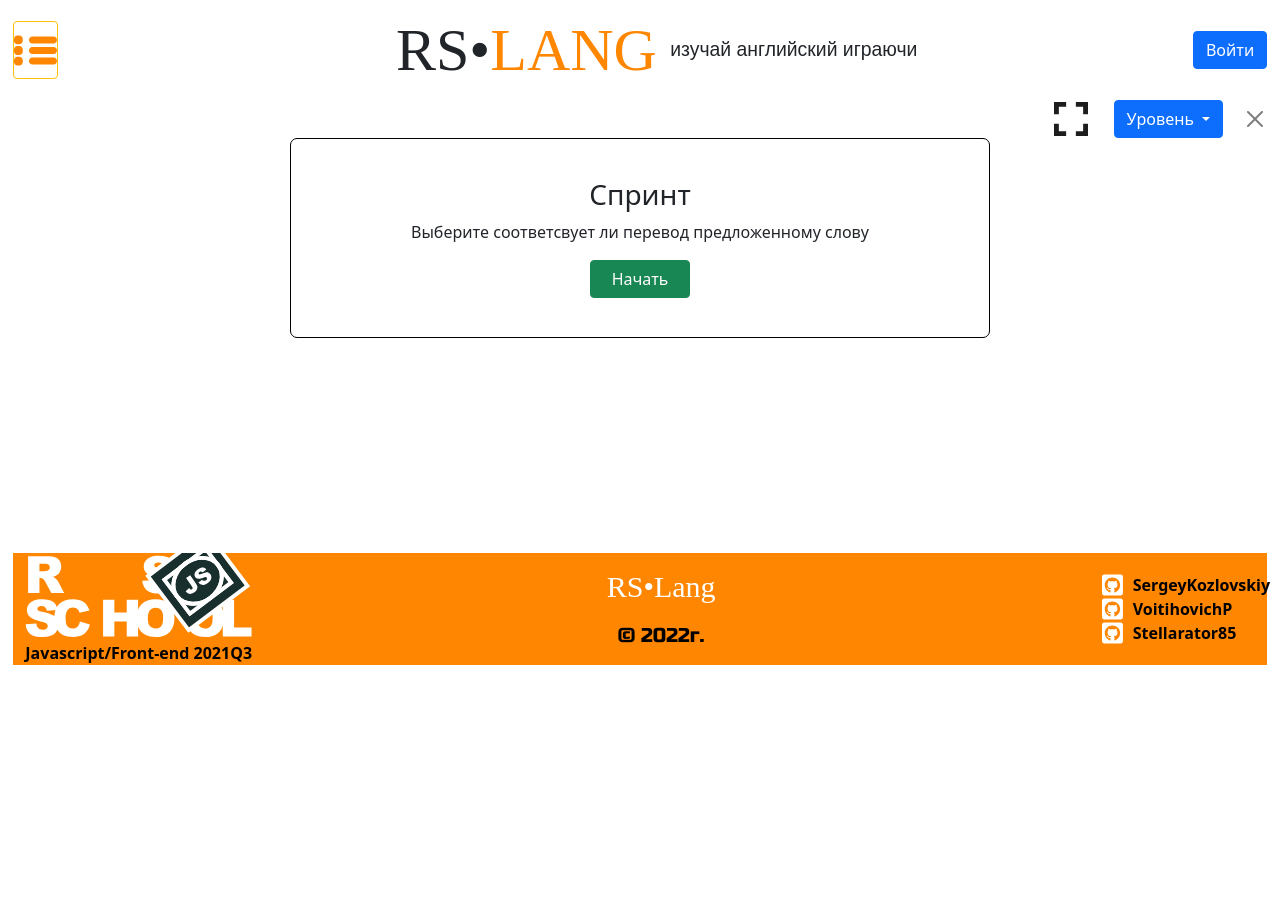
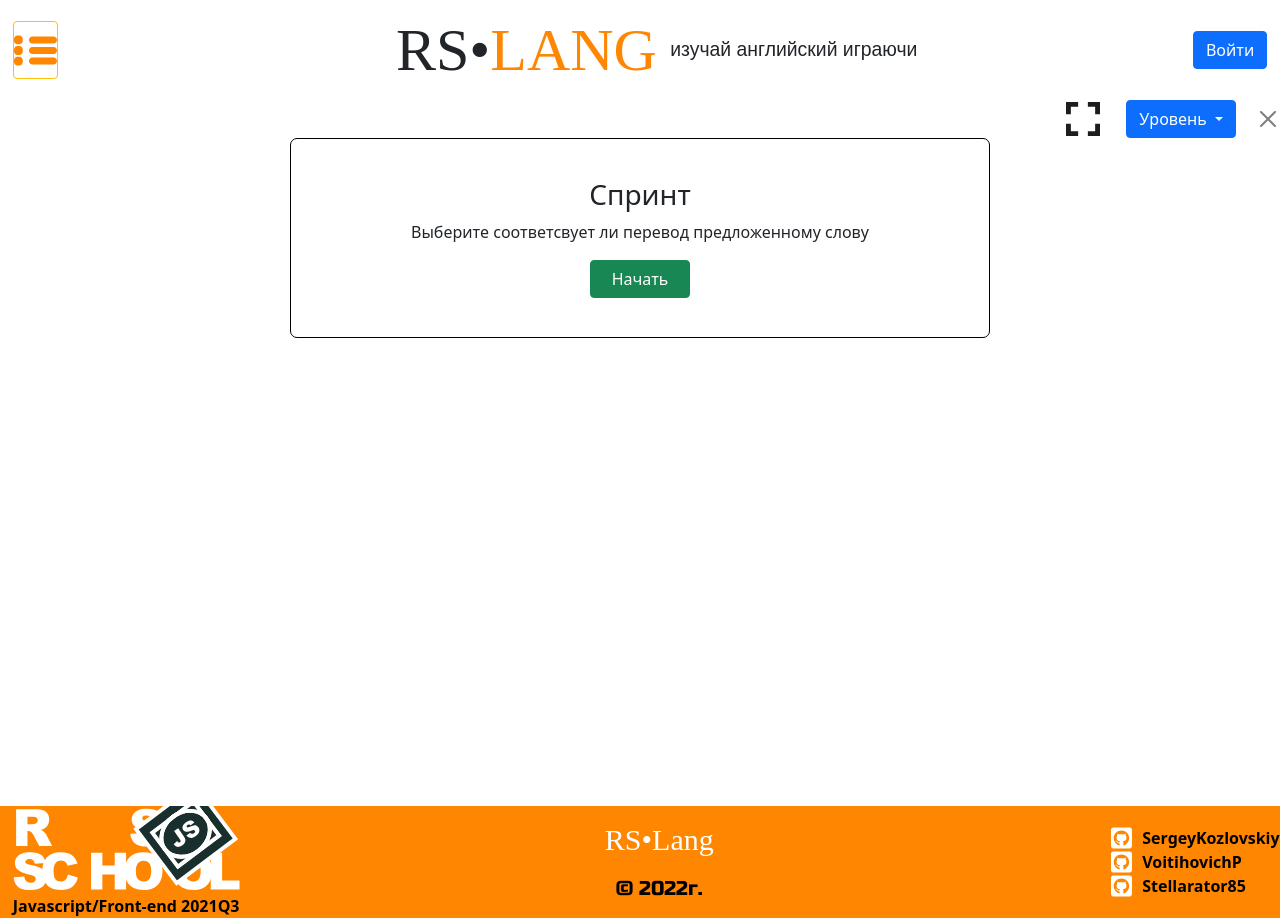
Before and after one commit to SergeyKozlovskiy/rslang, a React (Create React App) app: page /sprint in a window 1280 px wide. Before the commit the page ends 800 px from the top, so only its background shows below. Built offline with nearby package versions, Linux system fonts and the light colour scheme; a web font is replaced by a local one.

Commit message:
fix: fix header styles

```diff
--- a/src/App.css
+++ b/src/App.css
@@ -27,6 +27,9 @@
 .App-link {
   color: #61dafb;
 }
+.wrapper-page {
+  height: 706px;
+}
 
 @keyframes App-logo-spin {
   from {
--- a/src/components/header/header.css
+++ b/src/components/header/header.css
@@ -6,6 +6,7 @@
   width: 100%;
   height: 100px;
   display: flex;
+  padding: 1%;
   justify-content: space-between;
   align-items: center;
 }
@@ -96,6 +97,3 @@
   padding-left: 2%;
   text-transform: none;
 }
-.Log-in-button {
-
-}
--- a/src/index.css
+++ b/src/index.css
@@ -1,6 +1,5 @@
 body {
   margin: 0;
-  padding: 0 1% 0 1%;
   font-family: -apple-system, BlinkMacSystemFont, "Segoe UI", "Roboto", "Oxygen",
     "Ubuntu", "Cantarell", "Fira Sans", "Droid Sans", "Helvetica Neue",
     sans-serif;
```
